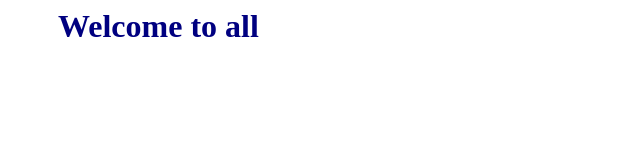
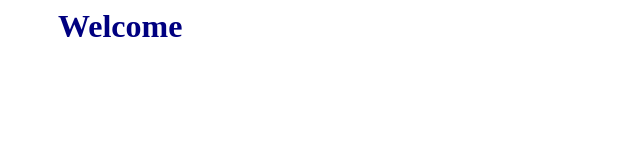
Before and after one commit to aaridev/Newproject, a plain HTML site: page index.html in a window 1280 px wide. Shown: the whole page, without its empty margins (0-640 px from the left). Drawn offline with Linux system fonts and the light colour scheme.

Commit message:
Update index.html

```diff
--- a/index.html
+++ b/index.html
@@ -3,6 +3,6 @@
 <head>
 <title>My simple Web App</title>
 <body>
-<h1> Welcome to all </h1>
+<h1> Welcome  </h1>
 </body>
 </html>
```
